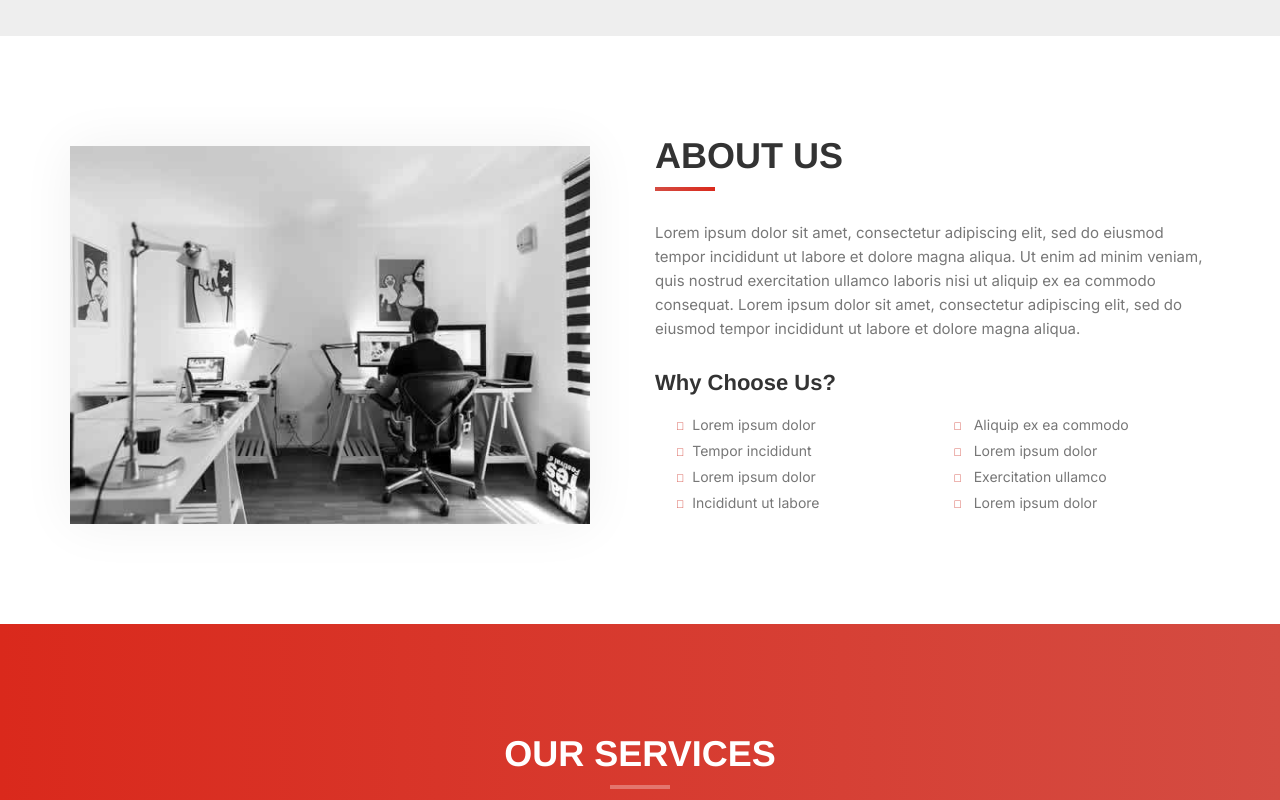
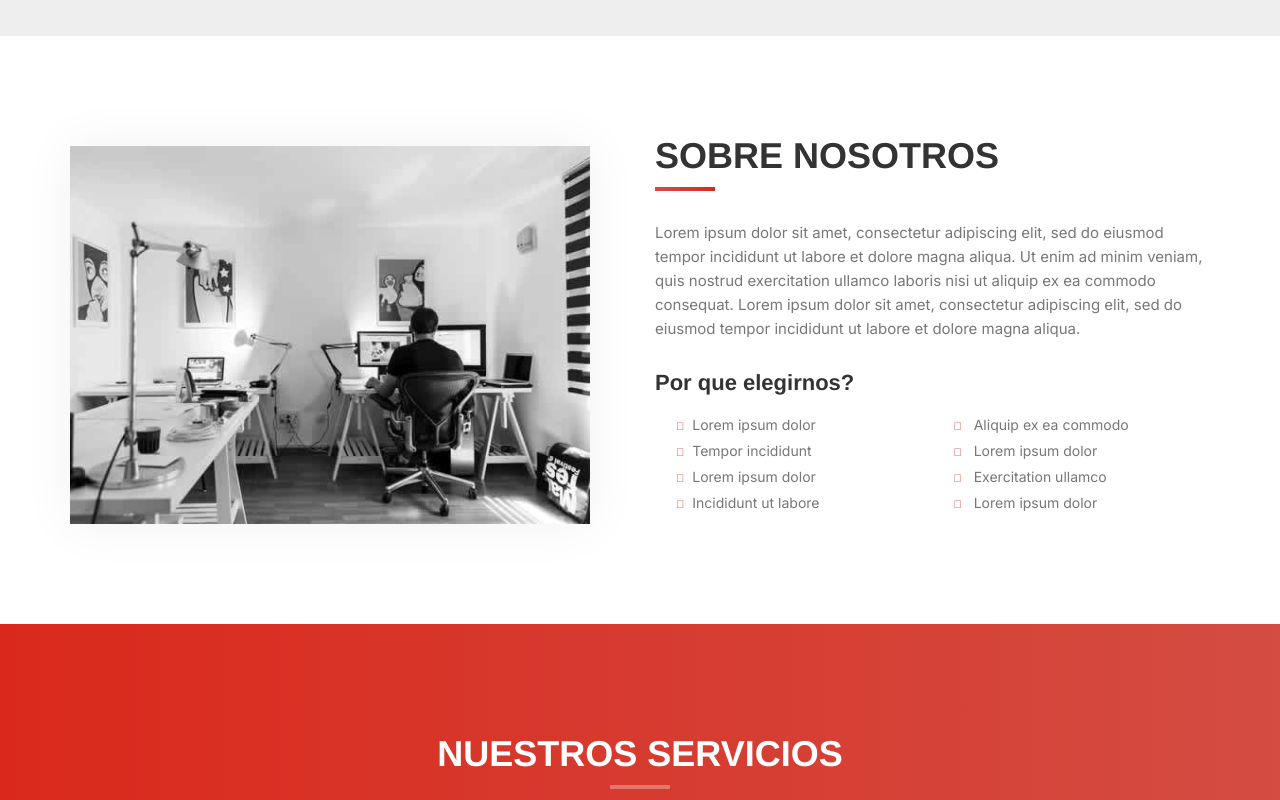
Before and after one commit to alejosequeira/pao_next3, a Next.js app: page / in a window 1280 px wide. Shown: the part 1580-2380 px from the top of the page. Built offline with nearby package versions, Linux system fonts and the light colour scheme.

Commit message:
convention issues

```diff
--- a/src/app/Inicio/page.jsx
+++ b/src/app/home/page.jsx
@@ -13,7 +13,7 @@ import Contact  from "../../components/Contact";
 import Carousel from "../../components/Carousel";
 
 
-export default function Inicio() {
+export default function Home() {
   const [landingPageData, setLandingPageData] = useState({});
 
   useEffect(() => {
--- a/src/app/page.js
+++ b/src/app/page.js
@@ -1,10 +1,10 @@
-import Inicio from "./inicio/page";
+import Home from "./home/page";
 
 const App = () => {
 
   return (
     <div>
-      <Inicio />
+      <Home />
     </div>
   );
 };
--- a/src/components/Team.jsx
+++ b/src/components/Team.jsx
@@ -5,7 +5,7 @@ const Team = (props) => {
     <div id="team" className="text-center">
       <div className="container">
         <div className="col-md-8 col-md-offset-2 section-title">
-          <h2>Meet the Team</h2>
+          <h2>Conoce al Equipo</h2>
           <p>
             Lorem ipsum dolor sit amet, consectetur adipiscing elit duis sed
             dapibus leonec.
--- a/src/components/about.jsx
+++ b/src/components/about.jsx
@@ -11,9 +11,9 @@ const About = (props) => {
           </div>
           <div className="col-xs-12 col-md-6">
             <div className="about-text">
-              <h2>About Us</h2>
+              <h2>Sobre Nosotros</h2>
               <p>{props.data ? props.data.paragraph : "loading..."}</p>
-              <h3>Why Choose Us?</h3>
+              <h3>Por que elegirnos?</h3>
               <div className="list-style">
                 <div className="col-lg-6 col-sm-6 col-xs-12">
                   <ul>
--- a/src/components/contact.jsx
+++ b/src/components/contact.jsx
@@ -43,10 +43,9 @@ const Contact = (props) => {
           <div className="col-md-8">
             <div className="row">
               <div className="section-title">
-                <h2>Get In Touch</h2>
+                <h2>Estamos En Contacto</h2>
                 <p>
-                  Please fill out the form below to send us an email and we will
-                  get back to you as soon as possible.
+                  Complete el siguiente formulario para enviarnos un correo electrónico y nos comunicaremos con usted lo antes posible.
                 </p>
               </div>
               <form name="sentMessage" validate="true" onSubmit={handleSubmit}>
@@ -94,7 +93,7 @@ const Contact = (props) => {
                 </div>
                 <div id="success"></div>
                 <button type="submit" className="btn btn-custom btn-lg">
-                  Send Message
+                  Contactanos
                 </button>
               </form>
             </div>
--- a/src/components/services.jsx
+++ b/src/components/services.jsx
@@ -8,7 +8,7 @@ const Services = (props) => {
       <div className="services text-center">
         <div className="container">
           <div className="section-title">
-            <h2>Our Services</h2>
+            <h2>Nuestros Servicios</h2>
             <p>
               Lorem ipsum dolor sit amet, consectetur adipiscing elit duis sed
               dapibus leonec.
```
